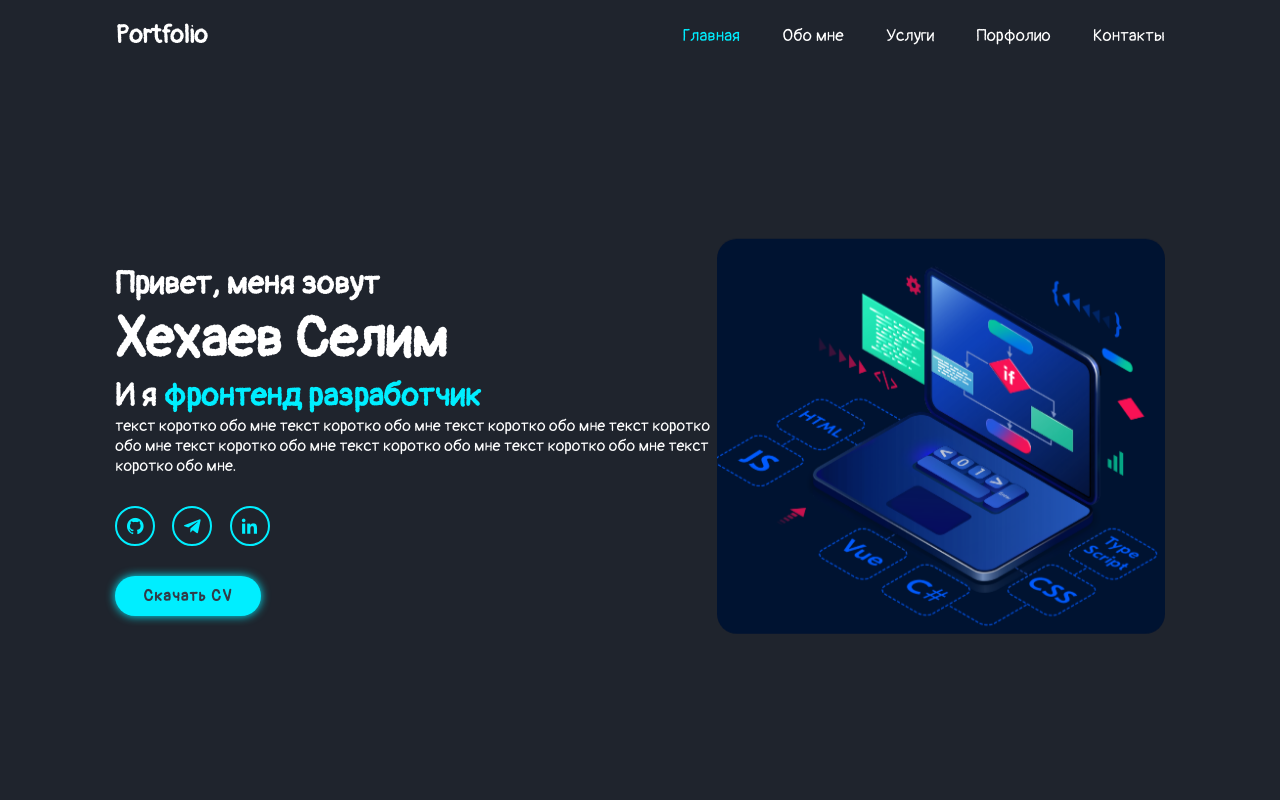
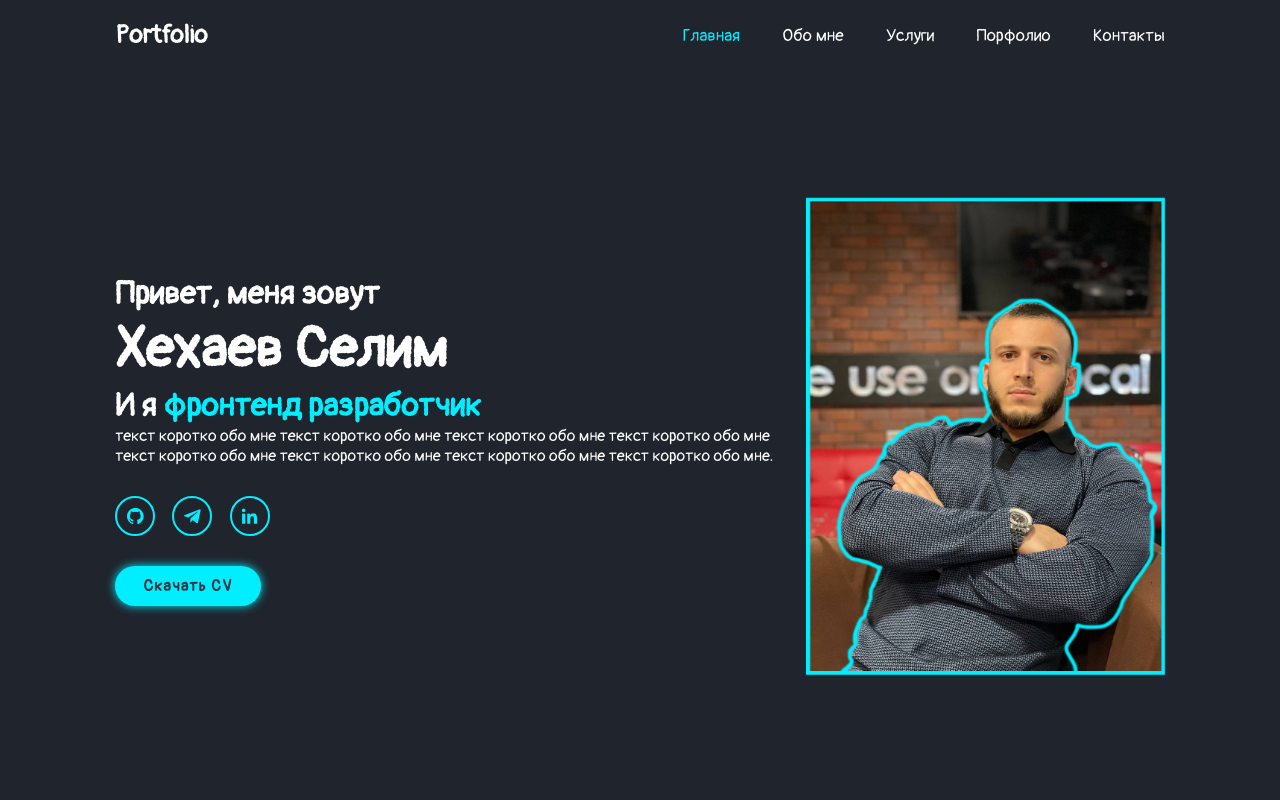
Before and after one commit to KhekhaevSelim/frontend-portfoio-v.2, a plain HTML site: page index.html in a window 1280 px wide. Shown: the top 800 px of the page. Drawn offline with nearby package versions, Linux system fonts and the light colour scheme.

Commit message:
Deploy project

```diff
--- a/css/style.css
+++ b/css/style.css
@@ -80,9 +80,11 @@ transition: 300ms;
 }
 
 .home-img img{
-    width: 35vw;
-    border-radius: 20px;
+    width: 28vw;
+    height: 600px;
     animation: floatImage 3s ease-in-out infinite;
+    object-fit: contain;
+
 }
 
 @keyframes floatImage {
--- a/index.html
+++ b/index.html
@@ -38,7 +38,7 @@
             <a href="#" class="btn">Скачать CV</a>
         </div>
         <div class="home-img">
-            <img src="assets/home-image.png" alt="">
+            <img src="assets/port2.jpg" alt="">
         </div>
     </section>
 
```
Also changed, not shown: assets/port2.jpg (added).
